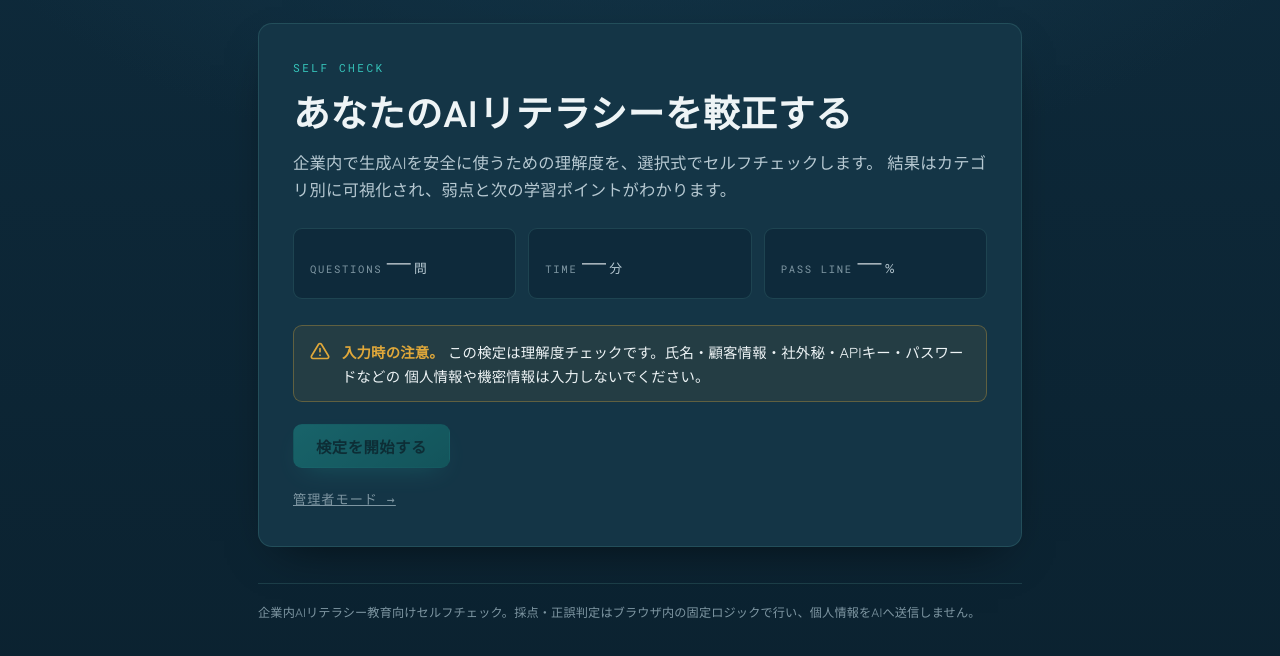
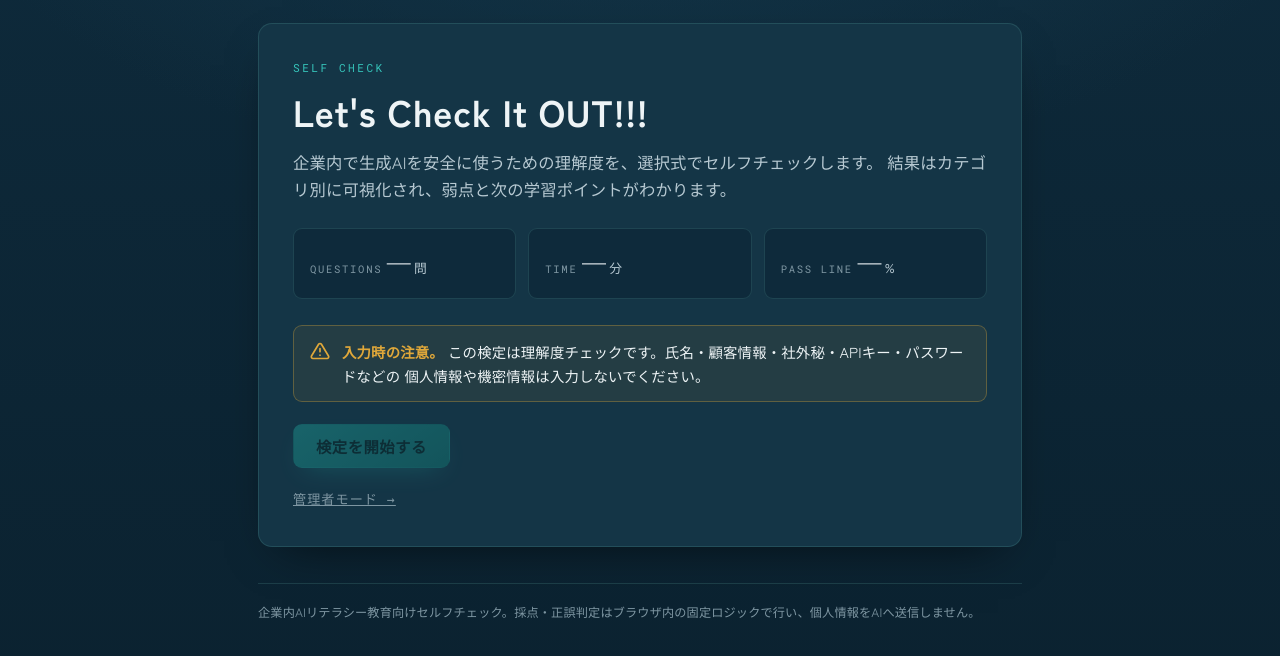
Before and after one commit to gerupon-lgtm/ai-literacy-test, a website with bundled scripts: page public/index.html in a window 1280 px wide. Shown: the part 100-756 px from the top of the page. Built offline with nearby package versions, Linux system fonts and the light colour scheme.

Commit message:
H1修正

```diff
--- a/public/index.html
+++ b/public/index.html
@@ -31,7 +31,7 @@
       <section id="screen-top" class="screen">
         <div class="panel hero">
           <p class="eyebrow">Self Check</p>
-          <h1>あなたのAIリテラシーを較正する</h1>
+          <h1>Let's Check It OUT!!!</h1>
           <p class="lead">
             企業内で生成AIを安全に使うための理解度を、選択式でセルフチェックします。
             結果はカテゴリ別に可視化され、弱点と次の学習ポイントがわかります。
```
